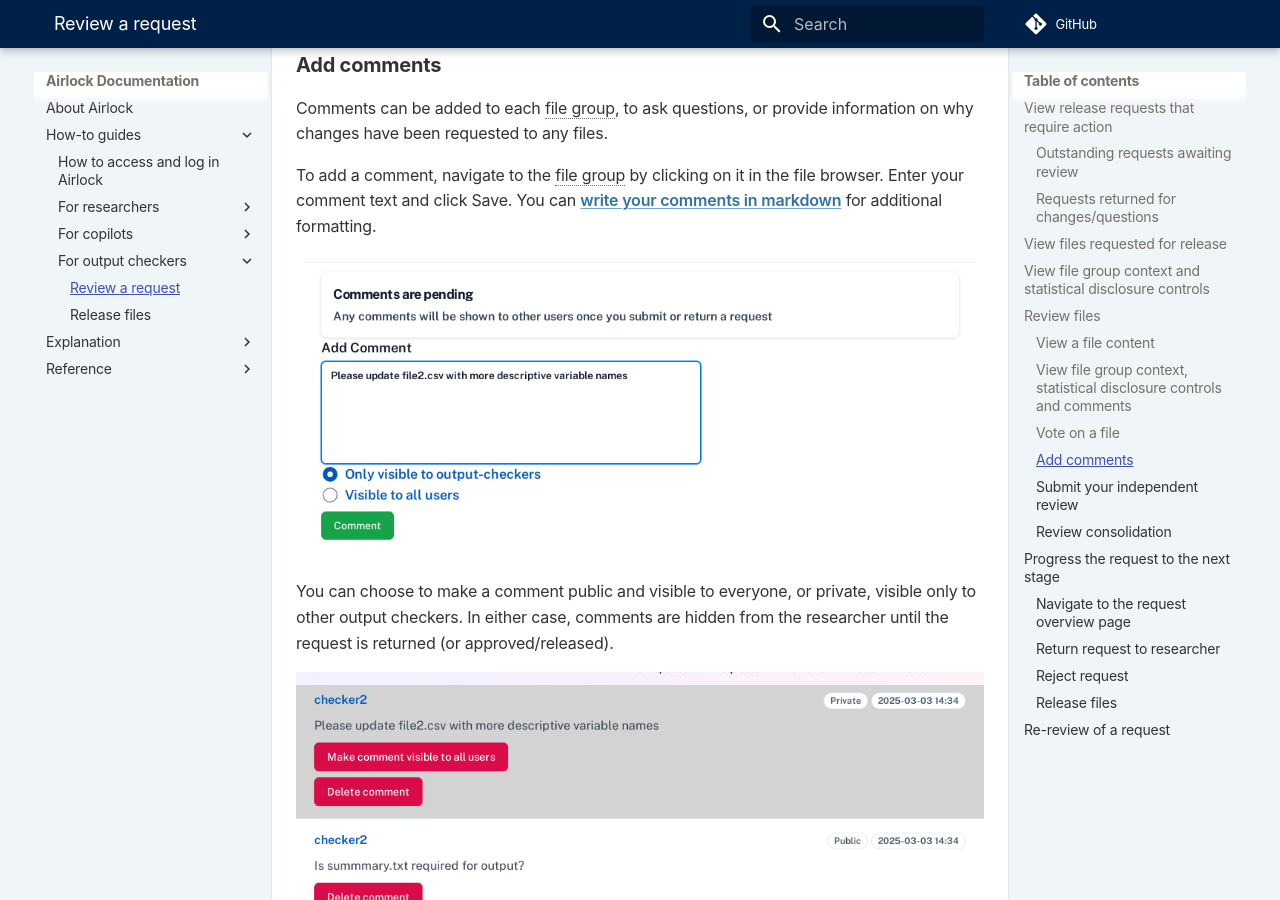
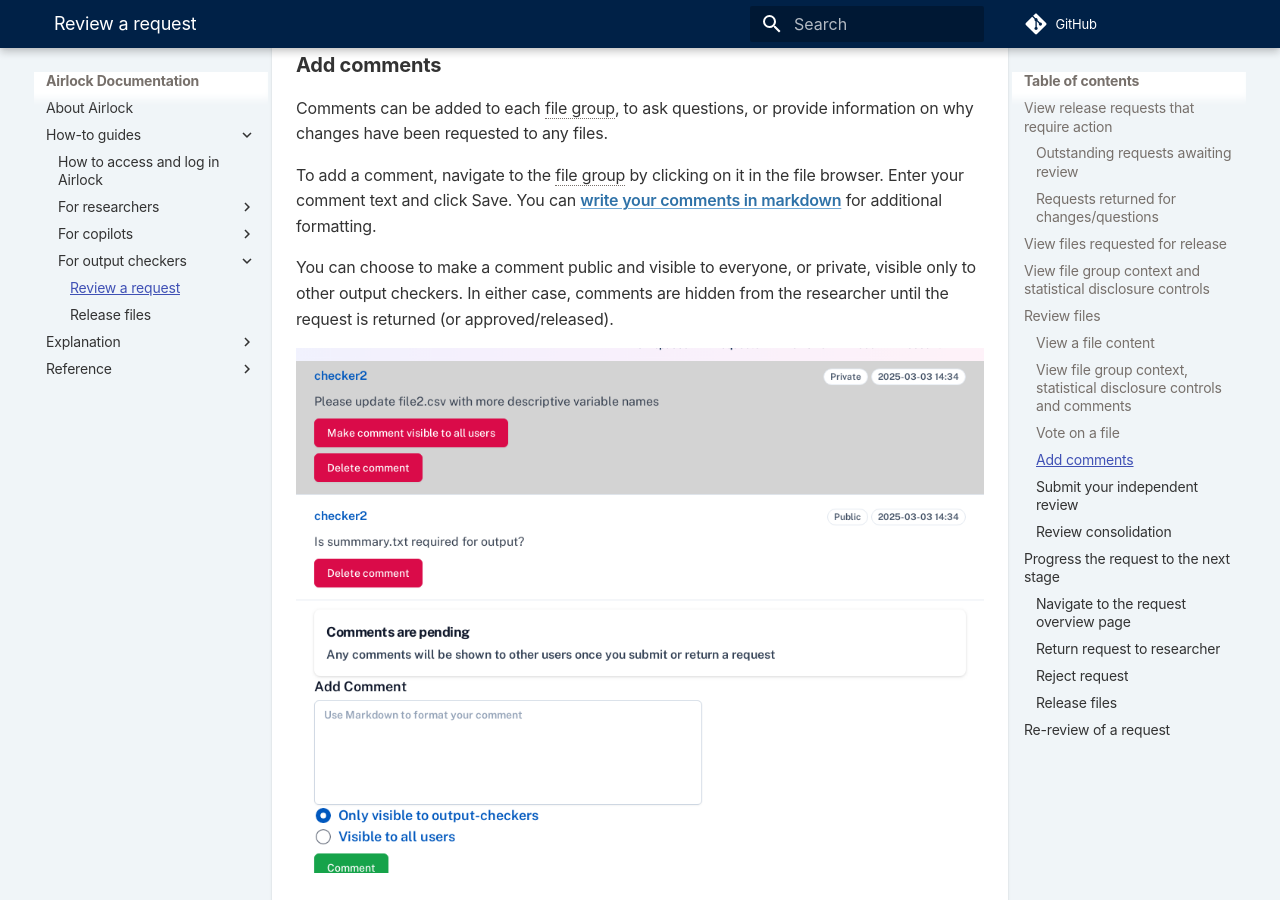
Before and after one commit to opensafely-core/airlock, an MkDocs documentation site: the page built from docs/how-tos/review-a-request.md, in a window 1280 px wide and 900 px high, scrolled down 5104 px. Built offline with MkDocs 1.6.1 and Material for MkDocs 9.7.7, drawn with Linux system fonts in a browser that asks for light colours; comment, search, counter and statistics services are not loaded.

Commit message:
Remove incorrect screenshot
This is a screenshot of the comment form in returned state, not in
reviewed state.

```diff
--- a/docs/how-tos/review-a-request.md
+++ b/docs/how-tos/review-a-request.md
@@ -97,8 +97,6 @@ provide information on why changes have been requested to any files.
 To add a comment, navigate to the file group by clicking on it in
 the file browser. Enter your comment text and click Save. You can [write your comments in markdown](../reference/formatting-comments.md) for additional formatting.
 
-![Comment form](../screenshots/reviewed_request_comment_in_progress.png)
-
 You can choose to make a comment public and visible to everyone, or
 private, visible only to other output checkers. In either case, comments are
 hidden from the researcher until the request is returned (or approved/released).
```
Also changed, not shown: docs/screenshots/reviewed_request_comment_in_progress.png (deleted).
